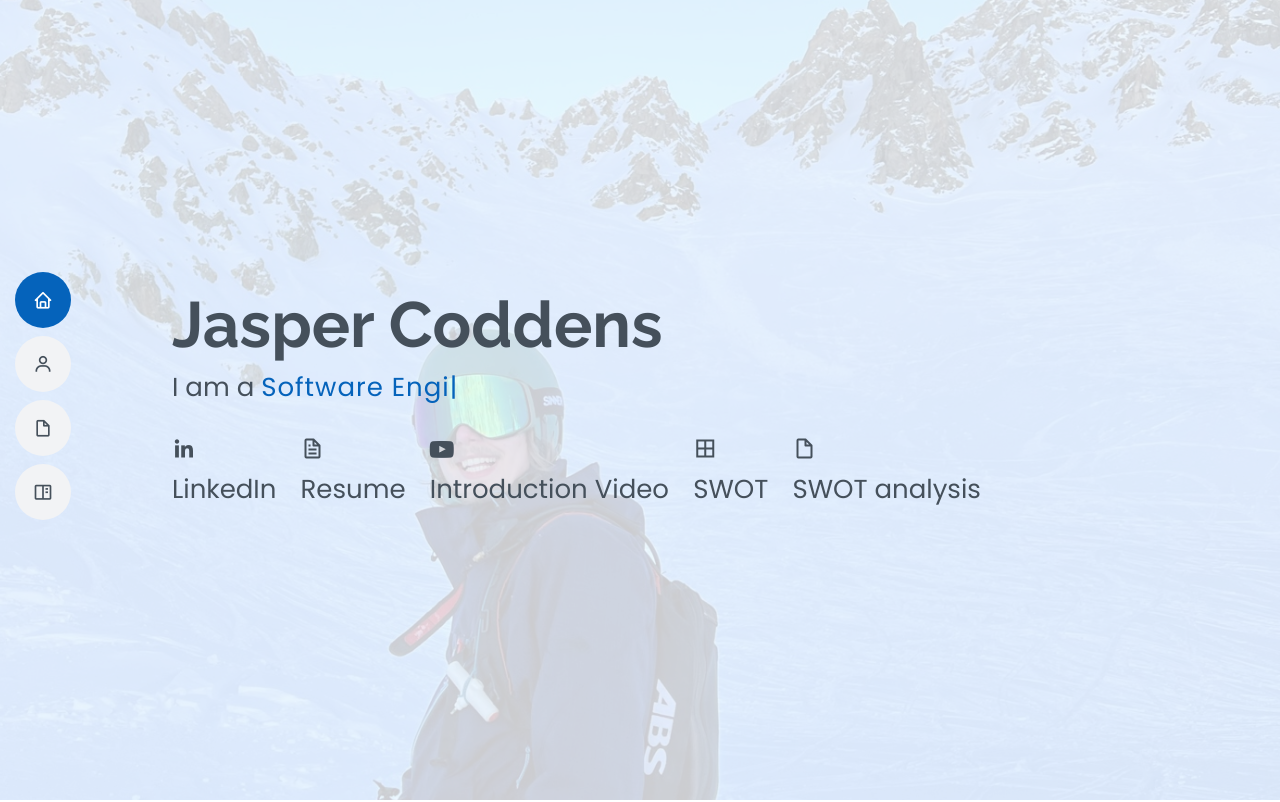
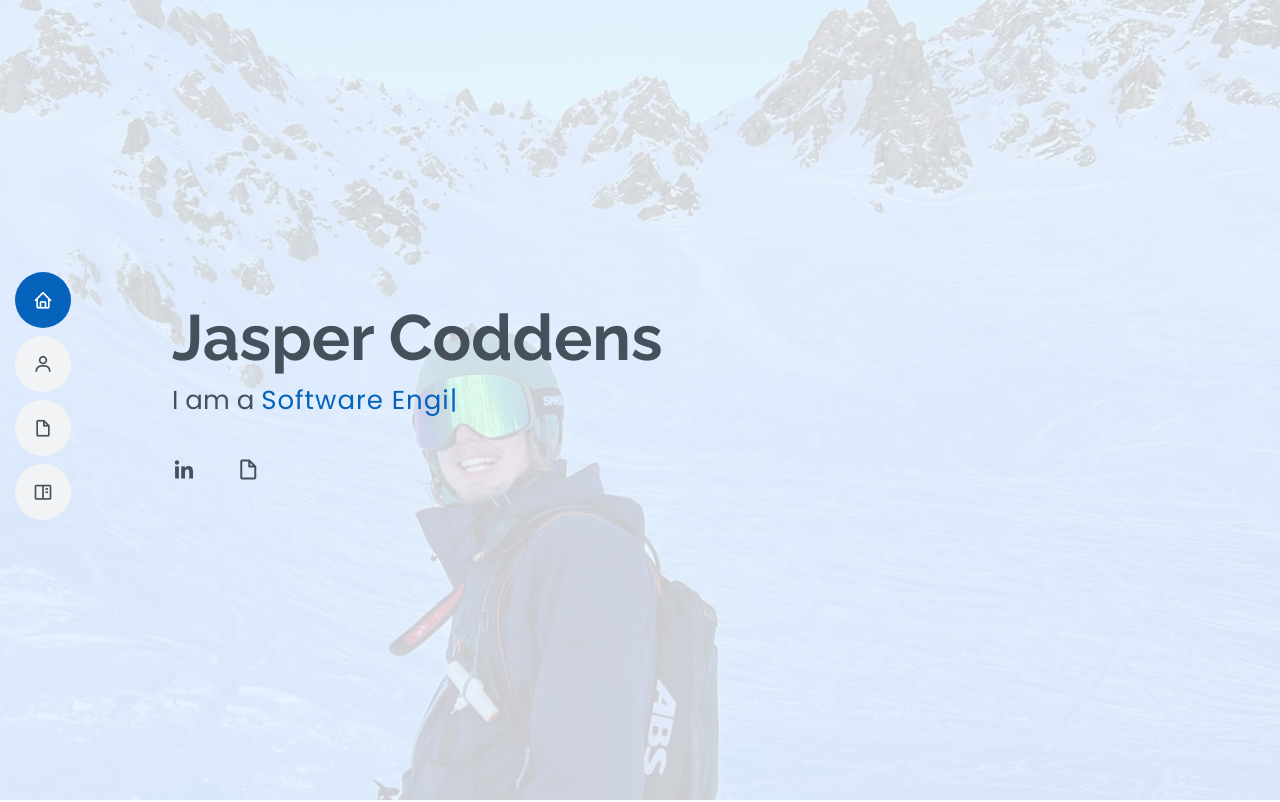
Before and after one commit to Jasper-Coddens/Jasper-Coddens.github.io, a plain HTML site: page index.html in a window 1280 px wide. Shown: the top 802 px of the page. Drawn offline with nearby package versions, Linux system fonts and the light colour scheme.

Commit message:
Adjustments for general use

```diff
--- a/index.html
+++ b/index.html
@@ -65,11 +65,8 @@
       <div class="social-links">
         <!-- <a href="#" class="facebook"><i class="bx bxl-facebook"></i></a>
         <a href="#" class="instagram"><i class="bx bxl-instagram"></i></a> -->
-        <a href="https://www.linkedin.com/in/jasper-coddens/" class="linkedin"><i class="bx bxl-linkedin"> <p>LinkedIn</p></i></a>
-        <a href="Jasper_Coddens_Resume.pdf" class="google-plus"><i class="bx bx-file"> <p>Resume</p></i></a>
-        <a href="https://drive.google.com/file/d/1otT_eDlqW2smkS3NBqJRcJOAzncpw6Rq/view?usp=sharing" class="video"><i class="fa fa-youtube-play"> <p>Introduction Video</p></i></a>
-        <a href="https://drive.google.com/file/d/1XrCSkjGxzLcFEPBFanrS5fXZljxjT50L/view?usp=sharing" class="diagram"><i class="bx bx-border-all"> <p>SWOT</p></i></a>
-        <a href="Uitgebreide SWOT-analyse.pdf" class="google-plus"><i class="bx bx-file-blank"> <p>SWOT analysis</p></i></a>
+        <a href="https://www.linkedin.com/in/jasper-coddens/" class="linkedin"><i class="bx bxl-linkedin"></i></a>
+        <a href="Jasper_Coddens_Resume.pdf" class="nav-link scrollto"><i class="bx bx-file-blank"></i></a>
       </div>
     </div>
   </section><!-- End Hero -->
@@ -404,10 +401,6 @@
         <a href="#" class="google-plus"><i class="bx bxl-skype"></i></a>
         <a href="#" class="linkedin"><i class="bx bxl-linkedin"></i></a> -->
         <a href="https://www.linkedin.com/in/jasper-coddens/" class="linkedin"><i class="bx bxl-linkedin"></i></a>
-        <a href="Jasper_Coddens_Resume.pdf" class="google-plus"><i class="bx bx-file"></i></a>
-        <a href="https://drive.google.com/file/d/1otT_eDlqW2smkS3NBqJRcJOAzncpw6Rq/view?usp=sharing" class="video"><i class="fa fa-youtube-play"></i></a>
-        <a href="https://drive.google.com/file/d/1XrCSkjGxzLcFEPBFanrS5fXZljxjT50L/view?usp=sharing" class="diagram"><i class="bx bx-border-all"></i></a>
-        <a href="Uitgebreide SWOT-analyse.pdf" class="google-plus"><i class="bx bx-file-blank"></i></a>
       </div>
       <div class="copyright">
         &copy; Copyright <strong><span>MyResume</span></strong>. All Rights Reserved
```
Also changed, not shown: Readme.txt.
